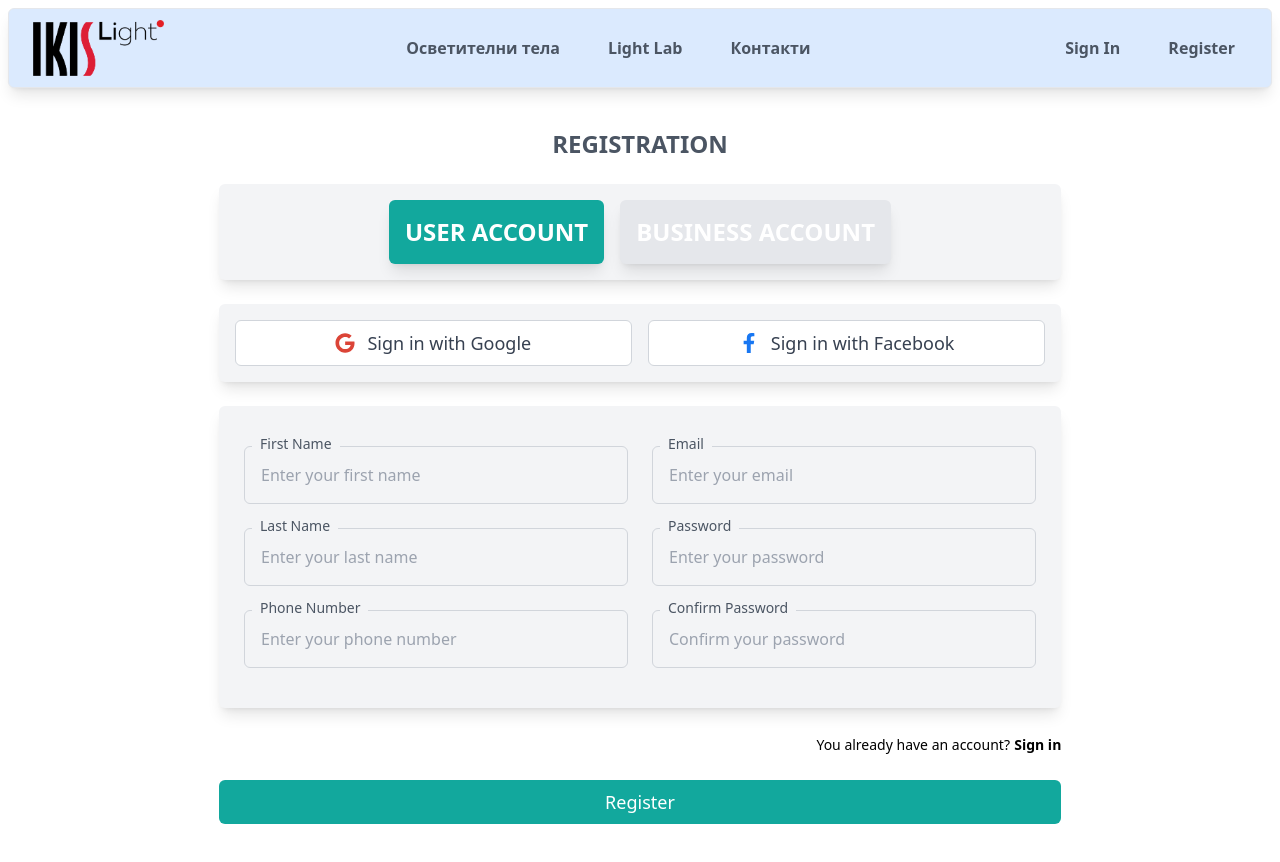
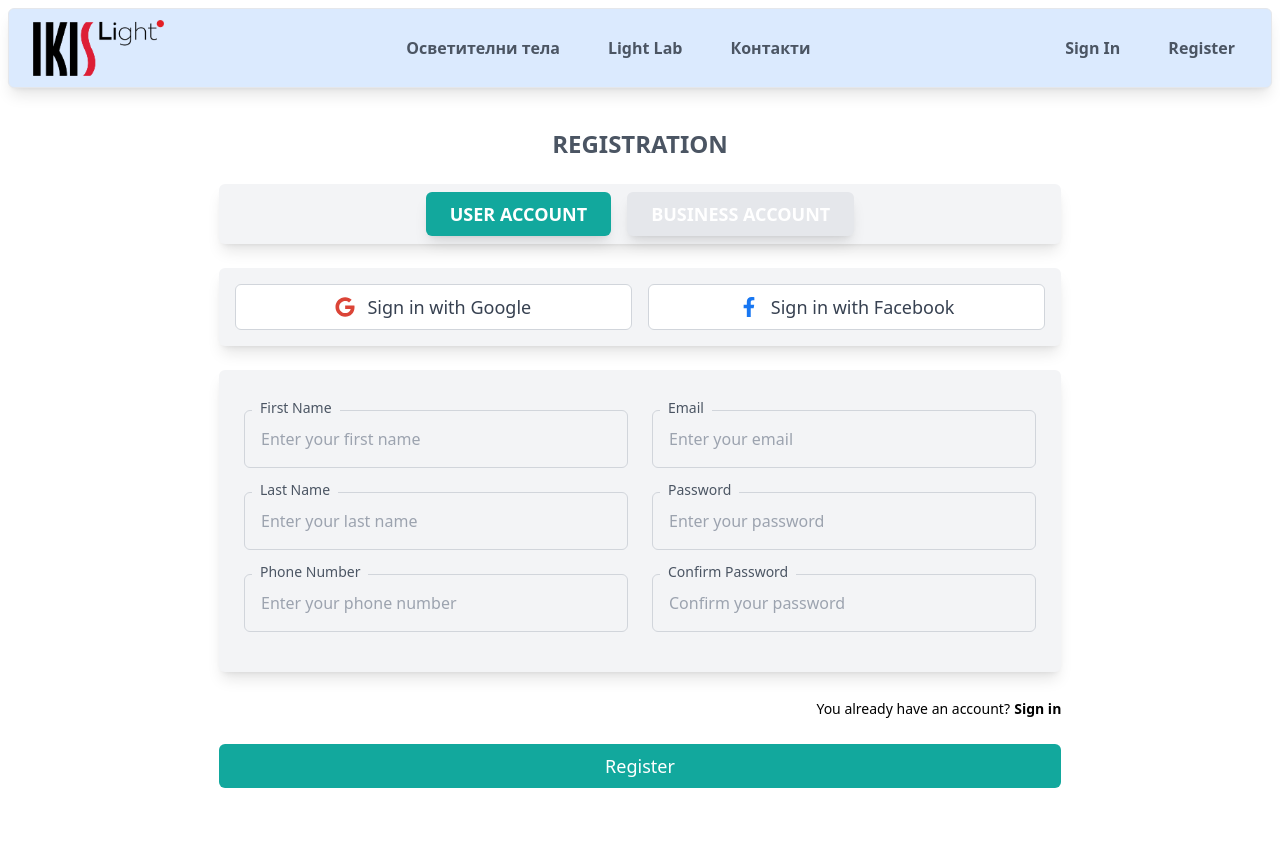
Before and after one commit to ignatIgnatov/ikis-light, a React (Create React App) app: page /register in a window 1280 px wide. After the commit the page ends 828 px from the top, so only its background shows below. Built offline with nearby package versions, Linux system fonts and the light colour scheme.

Commit message:
refactoring

```diff
--- a/src/components/auth/Register.jsx
+++ b/src/components/auth/Register.jsx
@@ -16,27 +16,25 @@ const Register = () => {
       <div className="w-full flex flex-col justify-center items-center gap-6">
         <h1 className="text-2xl text-gray-600 font-semibold">REGISTRATION</h1>
 
-        <div className="lg:w-2/3 w-full flex lg:flex-row justify-center items-center gap-4 p-4 shadow-lg rounded-md bg-gray-100">
+        <div className="lg:w-2/3 w-full flex lg:flex-row justify-center items-center gap-4 p-2 shadow-lg rounded-md bg-gray-100">
           {/* USER ACCOUNT */}
           <div
             onClick={() => setIsActive("user")}
-            className={`p-4 rounded-md shadow-lg cursor-pointer ${
+            className={`p-2 px-6 rounded-md shadow-lg cursor-pointer ${
               isActive === "user" ? "bg-[#12A89D]" : "bg-gray-200"
             }`}
           >
-            <h1 className="lg:text-2xl text-lg text-white font-semibold">
-              USER ACCOUNT
-            </h1>
+            <h1 className="text-lg text-white font-semibold">USER ACCOUNT</h1>
           </div>
 
           {/* BUSINESS ACCOUNT */}
           <div
             onClick={() => setIsActive("business")}
-            className={`p-4 rounded-md shadow-lg cursor-pointer ${
+            className={`p-2 px-6 rounded-md shadow-lg cursor-pointer ${
               isActive === "business" ? "bg-[#12A89D]" : "bg-gray-200"
             }`}
           >
-            <h1 className="lg:text-2xl text-lg text-white font-semibold">
+            <h1 className="text-lg text-white font-semibold">
               BUSINESS ACCOUNT
             </h1>
           </div>
```
